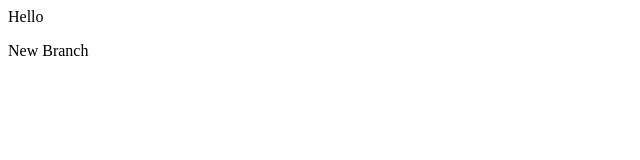
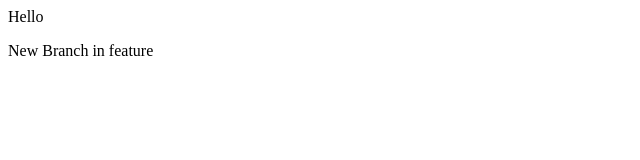
Before and after one commit to studying5/first, a plain HTML site: page index.html in a window 1280 px wide. Shown: the full height of the page, 0-640 px from the left. Drawn offline with Linux system fonts and the light colour scheme.

Commit message:
changes made in feature

```diff
--- a/index.html
+++ b/index.html
@@ -1,2 +1,2 @@
 <p>Hello</p>
-<p>New Branch</p>
+<p>New Branch in feature</p>
```
